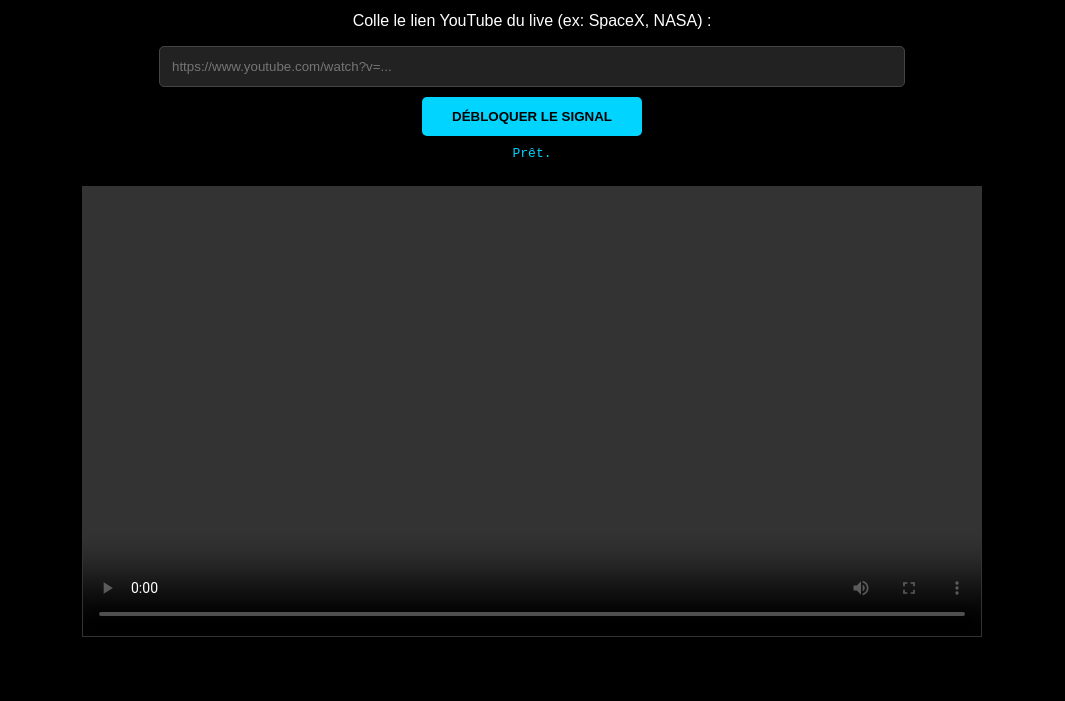
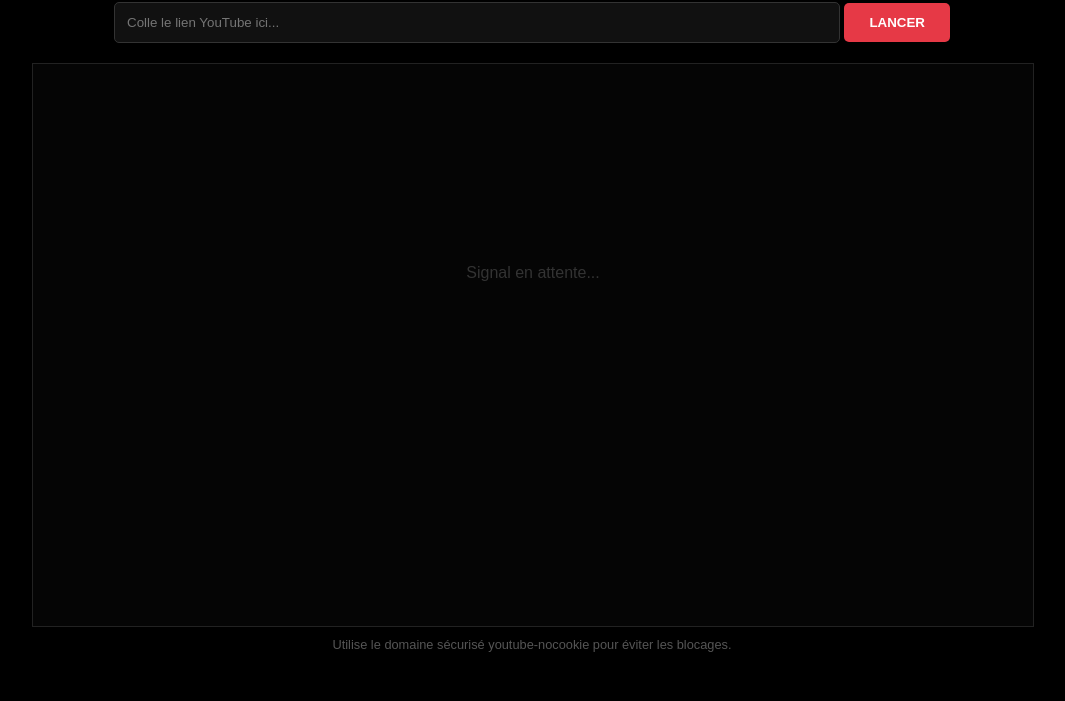
Before and after one commit to Ewenl35133-SF/Rocket-Live, a plain HTML site: page index.html in a window 1280 px wide. Shown: the part 99-800 px from the top of the page, without its empty margins (108-1173 px from the left). Drawn offline with nearby package versions, Linux system fonts and the light colour scheme.

Commit message:
Update index.html

```diff
--- a/index.html
+++ b/index.html
@@ -2,85 +2,51 @@
 <html lang="fr">
 <head>
     <meta charset="UTF-8">
-    <title>Space Stream - Multi-Serveurs</title>
-    <script src="https://cdn.jsdelivr.net/npm/hls.js@latest"></script>
+    <title>Space Stream - Mode Direct</title>
     <style>
-        body { background: #000; color: #fff; font-family: sans-serif; text-align: center; }
-        .container { max-width: 900px; margin: 20px auto; padding: 10px; }
-        input { width: 80%; padding: 12px; border: 1px solid #444; background: #222; color: #fff; border-radius: 5px; margin-bottom: 10px; }
-        button { padding: 12px 30px; background: #00d4ff; color: black; border: none; cursor: pointer; border-radius: 5px; font-weight: bold; }
-        #video-container { margin-top: 20px; background: #111; min-height: 400px; border: 1px solid #333; display: flex; align-items: center; justify-content: center; }
-        video { width: 100%; }
-        #msg { color: #00d4ff; font-family: monospace; margin-top: 10px; min-height: 20px; }
+        body { background: #000; color: #fff; font-family: sans-serif; text-align: center; margin: 0; padding: 20px; }
+        .container { max-width: 1000px; margin: auto; }
+        input { width: 70%; padding: 12px; border: 1px solid #333; background: #111; color: #fff; border-radius: 5px; }
+        button { padding: 12px 25px; background: #e63946; color: white; border: none; cursor: pointer; font-weight: bold; border-radius: 5px; }
+        #player-area { margin-top: 20px; width: 100%; aspect-ratio: 16 / 9; background: #050505; border: 1px solid #222; position: relative; }
+        iframe { width: 100%; height: 100%; border: none; }
+        .info { color: #555; font-size: 0.8em; margin-top: 10px; }
     </style>
 </head>
 <body>
     <div class="container">
-        <h1>🚀 Space Stream Direct</h1>
-        <p>Colle le lien YouTube du live (ex: SpaceX, NASA) :</p>
+        <h1>🚀 Space Launch Monitor</h1>
+        <input type="text" id="ytUrl" placeholder="Colle le lien YouTube ici...">
+        <button onclick="launchStream()">LANCER</button>
 
-        <input type="text" id="urlInput" placeholder="https://www.youtube.com/watch?v=...">
-        <br>
-        <button onclick="processAndPlay()">DÉBLOQUER LE SIGNAL</button>
-        <div id="msg">Prêt.</div>
+        <div id="player-area">
+            <div style="padding-top: 20%; color: #333;">Signal en attente...</div>
+        </div>
 
-        <div id="video-container">
-            <video id="video" controls autoplay></video>
-        </div>
+        <p class="info">Utilise le domaine sécurisé youtube-nocookie pour éviter les blocages.</p>
     </div>
 
     <script>
-        function extractVideoId(url) {
-            var regExp = /^.*((youtu.be\/)|(v\/)|(\/u\/\w\/)|(embed\/)|(watch\?))\??v?=?([^#&?]*).*/;
-            var match = url.match(regExp);
-            return (match && match[7].length == 11) ? match[7] : false;
-        }
+        function launchStream() {
+            var url = document.getElementById('ytUrl').value;
+            var videoId = "";
 
-        async function processAndPlay() {
-            var input = document.getElementById('urlInput').value;
-            var videoId = extractVideoId(input);
-            var msg = document.getElementById('msg');
-            var video = document.getElementById('video');
-
-            if (!videoId) {
-                msg.innerText = "❌ Erreur : Lien non reconnu.";
-                return;
+            // Extraction rapide de l'ID
+            if (url.includes('v=')) {
+                videoId = url.split('v=')[1].split('&')[0];
+            } else if (url.includes('youtu.be/')) {
+                videoId = url.split('/').pop();
+            } else {
+                videoId = url; // Si l'utilisateur met juste l'ID
             }
 
-            const servers = [
-                "https://pipedapi.kavin.rocks",
-                "https://piped-api.lunar.icu",
-                "https://api.piped.victr.me",
-                "https://pipedapi.moomoo.me"
-            ];
-
-            for (let base of servers) {
-                msg.innerText = "📡 Tentative via : " + base.split('//')[1] + "...";
-                let streamUrl = `${base}/manifest/hls/${videoId}.m3u8`;
-
-                try {
-                    // On teste si le flux répond en moins de 3 secondes
-                    const controller = new AbortController();
-                    const timeoutId = setTimeout(() => controller.abort(), 3000);
-
-                    let response = await fetch(streamUrl, { method: 'HEAD', signal: controller.signal });
-
-                    if (response.ok) {
-                        msg.innerText = "✅ SIGNAL ACQUIS ! (Serveur: " + base.split('//')[1] + ")";
-                        if (Hls.isSupported()) {
-                            var hls = new Hls();
-                            hls.loadSource(streamUrl);
-                            hls.attachMedia(video);
-                        } else {
-                            video.src = streamUrl;
-                        }
-                        return;
-                    }
-                } catch (e) {
-                    console.log("Serveur suivant...");
-                }
+            if (videoId.length === 11) {
+                var area = document.getElementById('player-area');
+                // On injecte l'iframe avec des paramètres qui cachent le maximum de trucs YouTube
+                area.innerHTML = '<iframe src="https://www.youtube-nocookie.com/embed/' + videoId + '?autoplay=1&modestbranding=1&rel=0&iv_load_policy=3" allow="autoplay; encrypted-media; fullscreen" allowfullscreen></iframe>';
+            } else {
+                alert("ID YouTube invalide !");
             }
-            msg.innerText = "❌ ÉCHEC : Tous les serveurs sont saturés ou bloqués.";
         }
     </script>
 </body>
```
